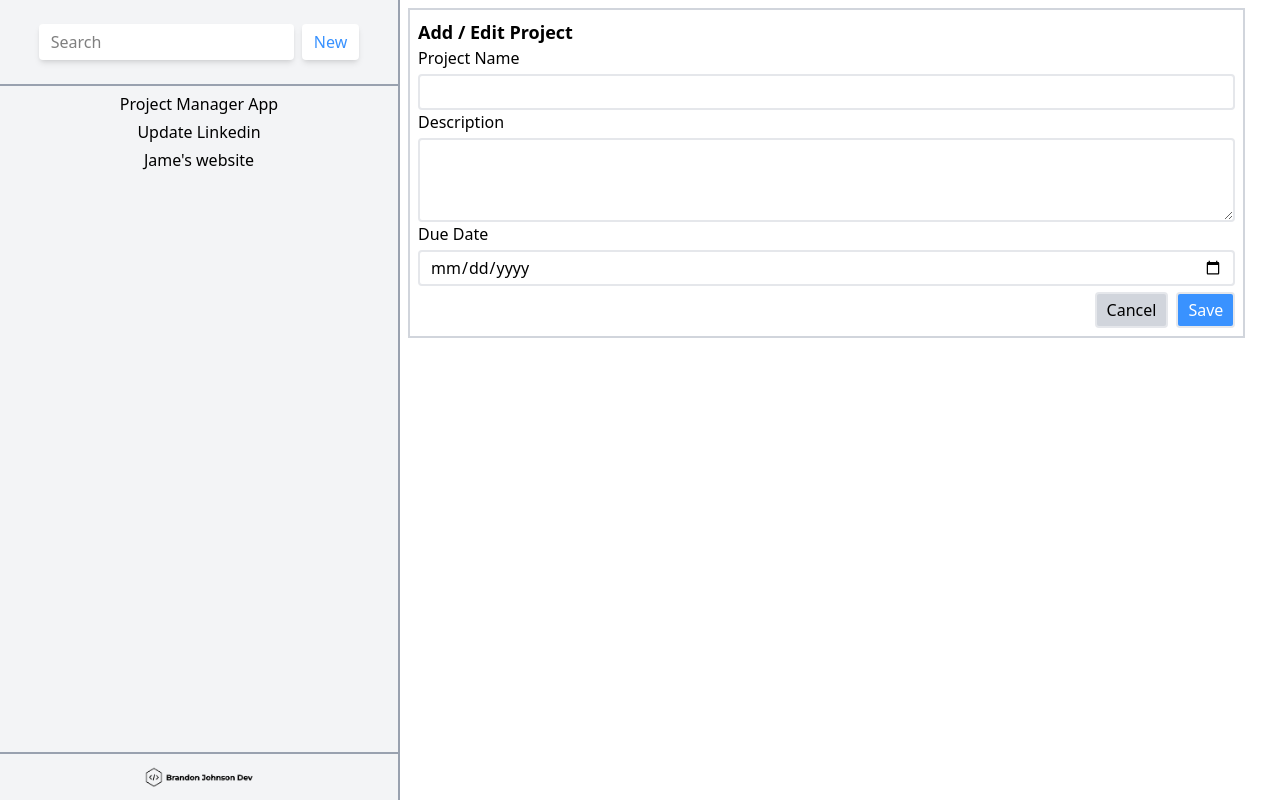
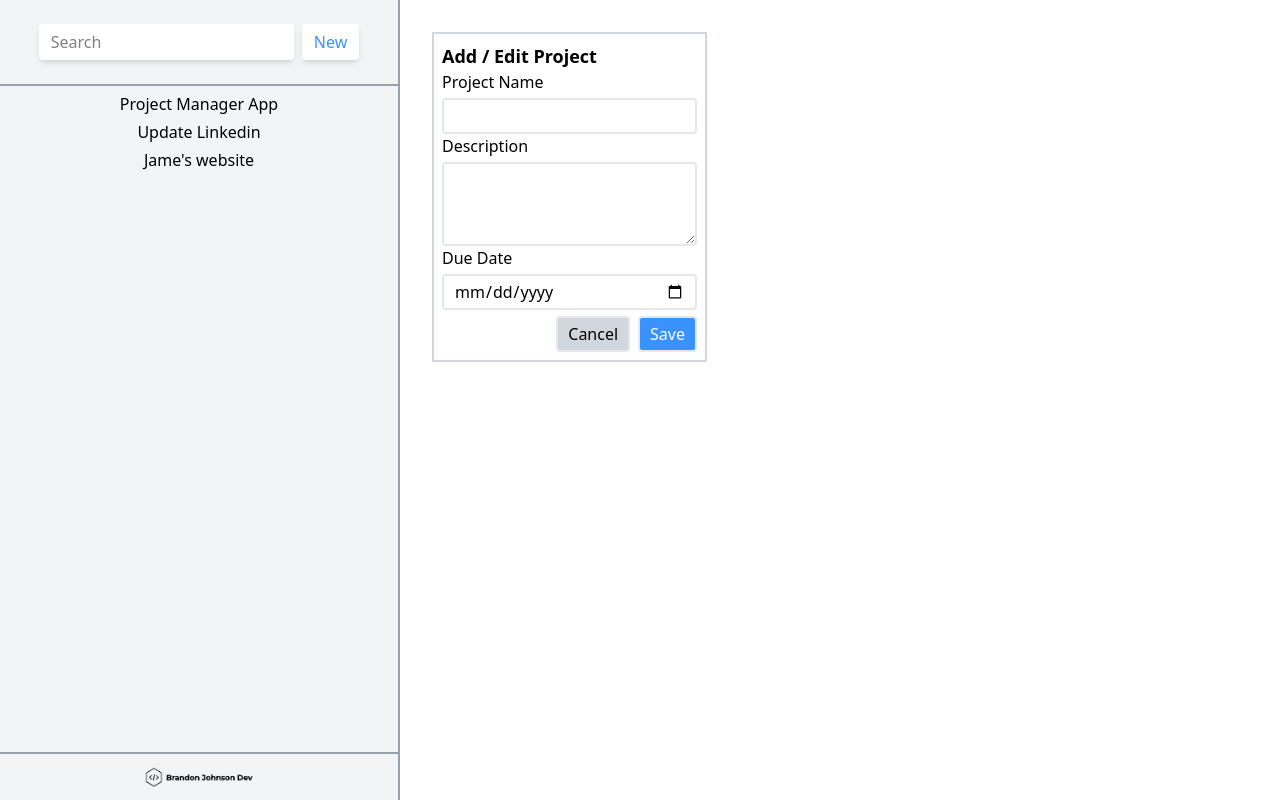
Before and after one commit to loves2run/reactrouter_project_manager, a React (Vite) app: page / in a window 1280 px wide. Built offline with nearby package versions, Linux system fonts and the light colour scheme.

Commit message:
Edits:   Adjusted layouts for main and sidebar

```diff
--- a/src/components/App.jsx
+++ b/src/components/App.jsx
@@ -4,7 +4,7 @@ import MainContent from "./mainContent/MainContent";
 export default function App() {
 
   return(
-    <div className="flex h-screen w-screen min-w-[320]">
+    <div className="flex w-screen h-screen items">
       <Sidebar />
       <MainContent />
     </div>
--- a/src/components/mainContent/MainContent.jsx
+++ b/src/components/mainContent/MainContent.jsx
@@ -3,7 +3,7 @@ import AddEditProjectForm from "./ProjectForm";
 export default function MainContent() {
 
     return (
-        <main className="basis-2/3 p-2">
+        <main className="flex items-start m-8 w-full h-auto">
             <AddEditProjectForm />
         </main>
     )
--- a/src/components/sidebar/Sidebar.jsx
+++ b/src/components/sidebar/Sidebar.jsx
@@ -2,7 +2,7 @@ import SearchAddForm from "./SearchAddForm";
 
 export default function Sidebar(){
     return (
-        <aside className="basis-1/3 max-w-[400px] bg-gray-100">
+        <aside className="w-[50%] max-w-[400px] bg-gray-100">
             <SearchAddForm />
         </aside>
     )
--- a/src/index.css
+++ b/src/index.css
@@ -68,3 +68,9 @@ button:focus-visible {
     background-color: #f9f9f9;
   }
 } */
+
+#root {
+  display: flex;
+  height: 100%;
+  width: 100%;
+}
```
